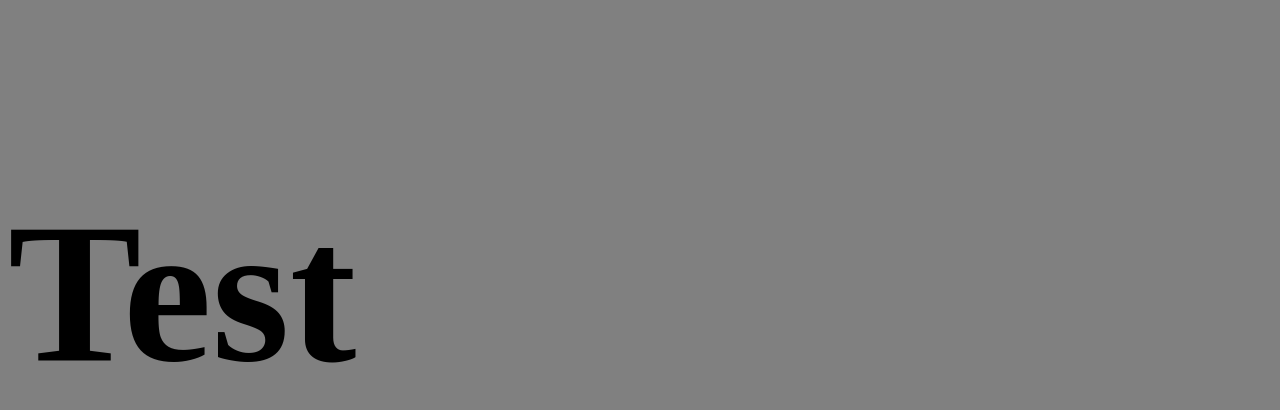
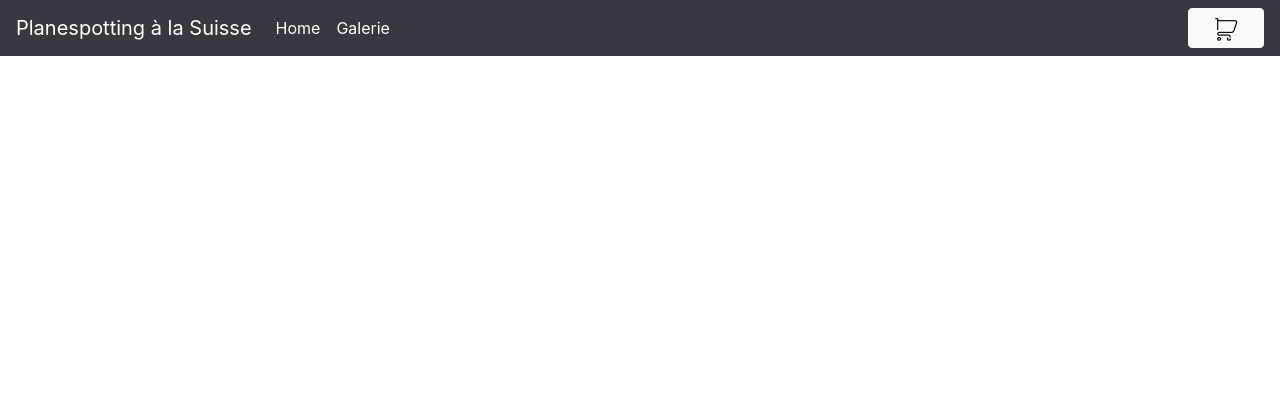
Before and after one commit to michelleisibach/M133Webshop, a website: page frontend/html/index.html in a window 1280 px wide. Drawn offline with nearby package versions, Linux system fonts and the light colour scheme.

Commit message:
created navbar

```diff
--- a/frontend/assets/style.css
+++ b/frontend/assets/style.css
@@ -1,7 +1,7 @@
-body {
-    background-color: grey;
-}
-
 h1 {
     font-size: 200px;
 }
+
+#checkoutimg {
+    width: 50%;
+}
--- a/frontend/html/index.html
+++ b/frontend/html/index.html
@@ -5,17 +5,38 @@
     <meta charset="UTF-8">
     <meta name="viewport" content="width=device-width, initial-scale=1.0">
     <meta http-equiv="X-UA-Compatible" content="ie=edge">
+    <link rel="stylesheet" href="https://stackpath.bootstrapcdn.com/bootstrap/4.4.1/css/bootstrap.min.css" integrity="sha384-Vkoo8x4CGsO3+Hhxv8T/Q5PaXtkKtu6ug5TOeNV6gBiFeWPGFN9MuhOf23Q9Ifjh" crossorigin="anonymous">
     <link href="/assets/style.css" rel="stylesheet">
     <title> Dorfshop</title>
 </head>
 
 <body>
-    <br>
-    <br>
-    <h1>Test</h1>
+    <nav class="navbar navbar-expand-lg navbar-dark bg-dark">
+        <a class="navbar-brand" href="/">Planespotting à la Suisse
+        </a>
+        <button class="navbar-toggler" type="button" data-toggle="collapse" data-target="#navbarSupportedContent" aria-controls="navbarSupportedContent" aria-expanded="false" aria-label="Toggle navigation">
+          <span class="navbar-toggler-icon"></span>
+        </button>
+
+        <div class="collapse navbar-collapse" id="navbarSupportedContent">
+            <ul class="navbar-nav mr-auto">
+                <li class="nav-item active">
+                    <a class="nav-link" href="#">Home <span class="sr-only">(current)</span></a>
+                </li>
+                <li class="nav-item active">
+                    <a class="nav-link" href="#">Galerie <span class="sr-only">(current)</span></a>
+                </li>
+            </ul>
+            <form class="form-inline my-2 my-lg-0">
+                <button class="btn btn-light" type="submit"><img id="checkoutimg"src="../assets/images/warenkorb.png"></button>
+            </form>
+        </div>
+    </nav>
+
+    <div id="content">
+
     </div>
-    <br>
-    <br>
+
 
 
 </body>
```
Also changed, not shown: frontend/assets/images/warenkorb.png (added).
